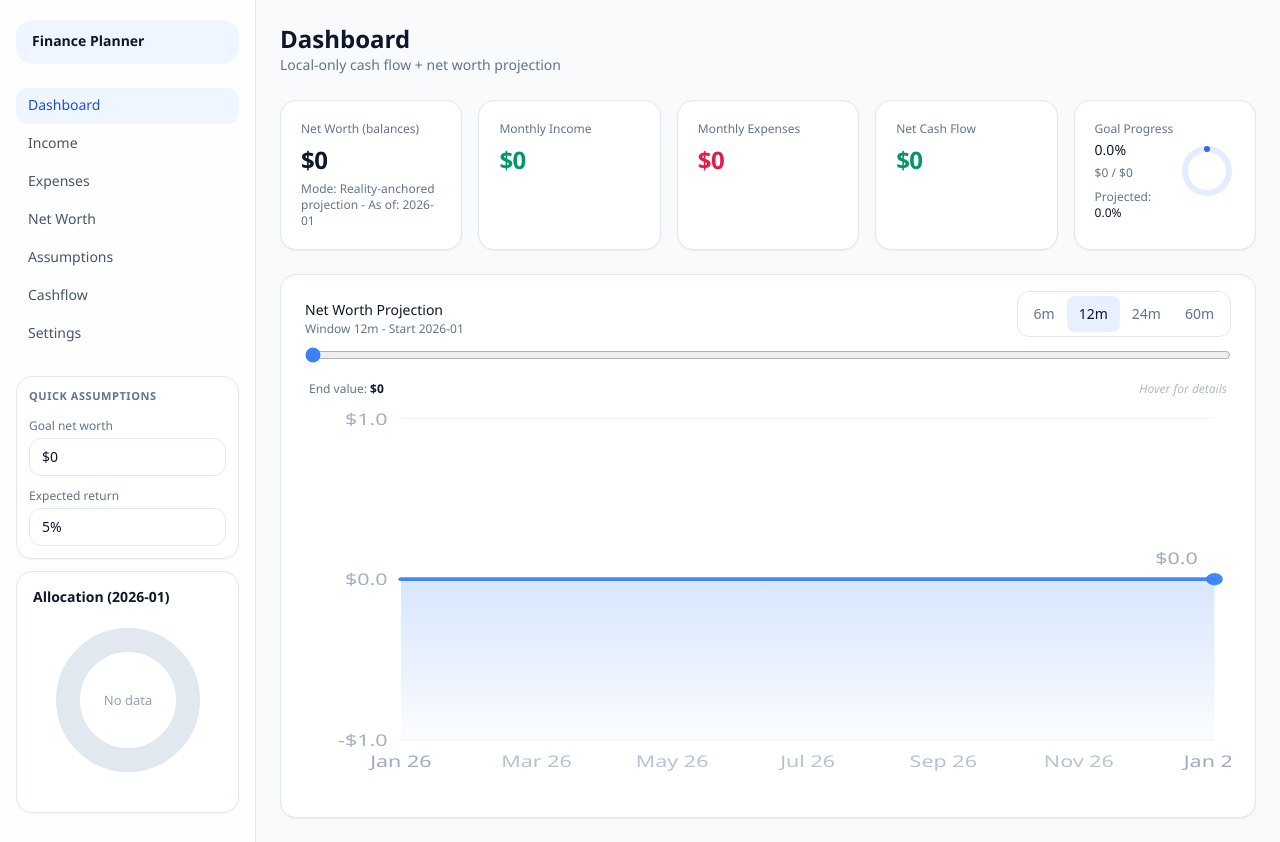
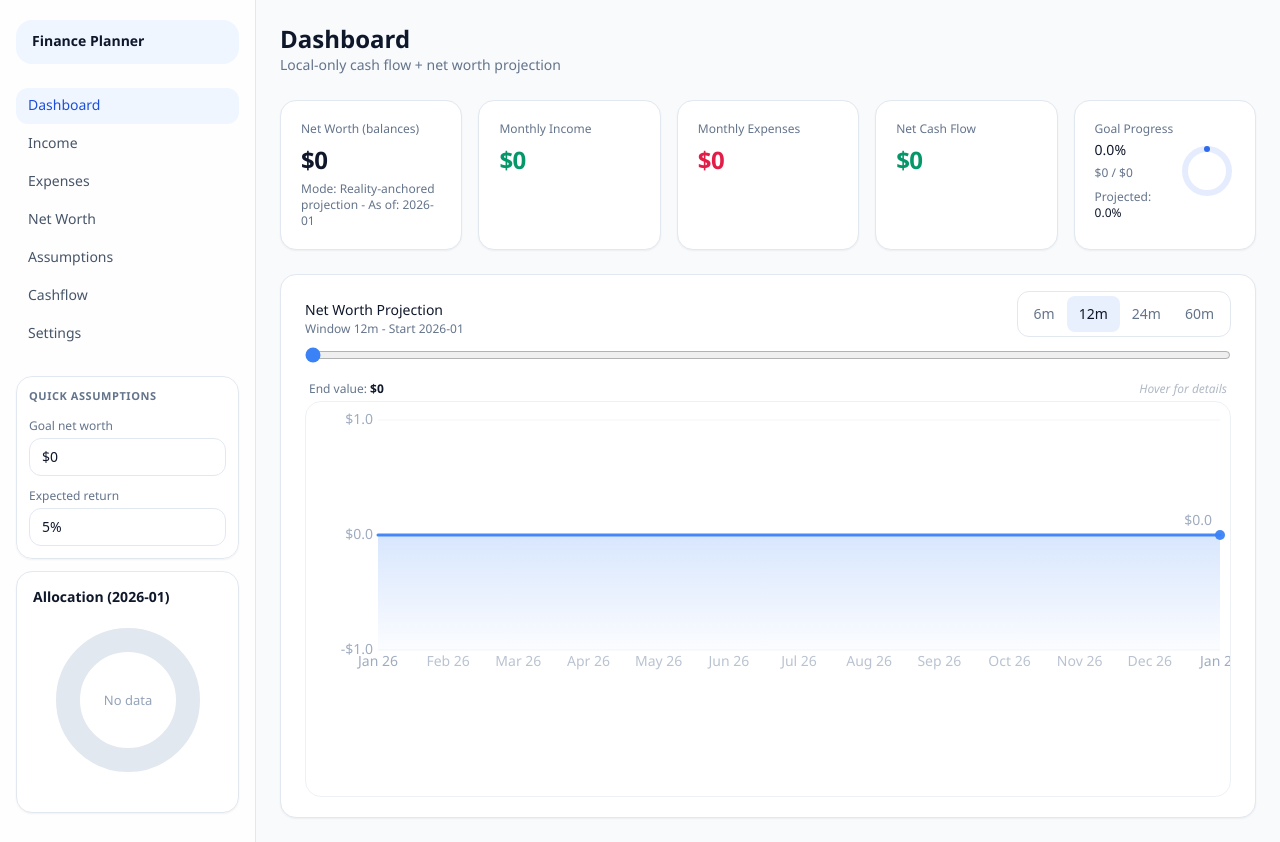
Before and after one commit to Moserpilot/Finance-Planner-2, a Next.js app: page / in a window 1280 px wide. Built offline with nearby package versions, Linux system fonts and the light colour scheme.

Commit message:
Increase chart font size and padding

```diff
--- a/app/components/NetWorthChart.tsx
+++ b/app/components/NetWorthChart.tsx
@@ -1,26 +1,43 @@
 'use client';
-import{useEffect,useMemo,useState}from'react';
+import{useEffect,useMemo,useRef,useState}from'react';
 import type{SeriesPoint}from'../lib/engine';
 function safeCurrency(c:string){const x=(c||'').trim().toUpperCase();if(!/^[A-Z]{3}$/.test(x))return'USD';try{new Intl.NumberFormat('en-US',{style:'currency',currency:x}).format(0);return x;}catch{return'USD';}}
+function fmtK(n:number,c:string){return new Intl.NumberFormat('en-US',{style:'currency',currency:safeCurrency(c),notation:'compact',compactDisplay:'short',maximumFractionDigits:1}).format(n);}
 function fmt0(n:number,c:string){return new Intl.NumberFormat('en-US',{style:'currency',currency:safeCurrency(c),maximumFractionDigits:0}).format(n);}
-function fmtK(n:number,c:string){return new Intl.NumberFormat('en-US',{style:'currency',currency:safeCurrency(c),notation:'compact',compactDisplay:'short',maximumFractionDigits:1}).format(n);}
 function parseISO(iso:string){const s=(iso||'').trim();if(!/^\d{4}-\d{2}$/.test(s))return{y:2026,m:0};const y=Number(s.slice(0,4));const mo=Number(s.slice(5,7))-1;return{y,m:mo<0||mo>11?0:mo};}
 const MON=['Jan','Feb','Mar','Apr','May','Jun','Jul','Aug','Sep','Oct','Nov','Dec'];
 function addM(sy:number,sm:number,add:number){const t=sy*12+sm+add;return{y:Math.floor(t/12),m:t%12};}
 function lbl(startISO:string,idx:number){const{y:sy,m:sm}=parseISO(startISO);const{y,m}=addM(sy,sm,idx);return MON[m]+' '+String(y).slice(-2);}
 function niceStep(range:number,maxTicks:number){const r=Math.max(1,range);const rough=r/maxTicks;const exp=Math.floor(Math.log10(rough));const base=Math.pow(10,exp);const frac=rough/base;let s=frac<=1.5?base:frac<=3?base*2:frac<=7?base*5:base*10;return Math.max(s,1);}
 export function NetWorthChart({currency,series,startMonthISO,heightPx=500}:{currency:string;series:SeriesPoint[];startMonthISO:string;heightPx?:number;}){
+  const containerRef=useRef<HTMLDivElement|null>(null);
   const[mounted,setMounted]=useState(false);
+  const[svgW,setSvgW]=useState(600);
   const[hoverPct,setHoverPct]=useState<number|null>(null);
-  useEffect(()=>{setMounted(true);},[]);
-  const VW=560,VH=320;
-  const pad={l:58,r:10,t:14,b:46};
+  useEffect(()=>{
+    setMounted(true);
+    if(containerRef.current){
+      const w=containerRef.current.getBoundingClientRect().width;
+      if(w>100)setSvgW(Math.floor(w));
+    }
+    const onResize=()=>{
+      if(containerRef.current){
+        const w=containerRef.current.getBoundingClientRect().width;
+        if(w>100)setSvgW(Math.floor(w));
+      }
+    };
+    window.addEventListener('resize',onResize);
+    return()=>window.removeEventListener('resize',onResize);
+  },[]);
+  const VH=300;
+  const pad={l:72,r:12,t:18,b:52};
   const chart=useMemo(()=>{
+    const VW=svgW;
     const vals=series.map(p=>p.netWorth);
     const mn=vals.length?Math.min(...vals):0;
     const mx=vals.length?Math.max(...vals):1;
     const rng=Math.max(1,mx-mn);
-    const step=niceStep(rng*1.3,6);
+    const step=niceStep(rng*1.3,5);
     const tickMin=Math.floor((mn-rng*0.05)/step)*step;
     const tickMax=Math.ceil((mx+rng*0.05)/step)*step;
     const yTVals:number[]=[];
@@ -44,33 +61,31 @@ export function NetWorthChart({currency,series,startMonthISO,heightPx=500}:{curr
     for(let m=0;m<=lastM;m+=every)xTicks.push({m,x:toX(m)});
     if(lastM>0&&xTicks.length&&xTicks[xTicks.length-1].m!==lastM)xTicks.push({m:lastM,x:toX(lastM)});
     const yTicks=yTVals.map(v=>({v,y:toY(v)}));
-    const bigNum=Math.max(Math.abs(tickMin),Math.abs(tickMax));
-    const yFmt=fmtK;
-    return{pts,lineD,areaD,xTicks,yTicks,yFmt,x0,x1};
-  },[series]);
+    return{VW,pts,lineD,areaD,xTicks,yTicks,x0,x1};
+  },[series,svgW]);
   const hoverIdx=useMemo(()=>{if(hoverPct===null||!chart.pts.length)return null;return Math.round(hoverPct*(chart.pts.length-1));},[hoverPct,chart.pts.length]);
   const hover=hoverIdx!=null?chart.pts[hoverIdx]:null;
   const endVal=series[series.length-1]?.netWorth??0;
   const lastPt=chart.pts.length?chart.pts[chart.pts.length-1]:null;
-  const ax='#94a3b8',axd='#94a3b8';
-  function onPointer(e:React.PointerEvent<SVGSVGElement>){const svg=e.currentTarget;const rect=svg.getBoundingClientRect();const xPx=e.clientX-rect.left;const xSvg=xPx/rect.width*VW;const clamped=Math.min(chart.x1,Math.max(chart.x0||pad.l,xSvg));setHoverPct((clamped-(chart.x0||pad.l))/((chart.x1-(chart.x0||pad.l))||1));}
-  if(!mounted)return<div className='w-full rounded-2xl border border-slate-200/60 dark:border-slate-800/60 bg-slate-50 dark:bg-slate-900/40' style={{height:heightPx}}/>;
+  const ax='#94a3b8';
+  function onPointer(e:React.PointerEvent<SVGSVGElement>){const svg=e.currentTarget;const rect=svg.getBoundingClientRect();const xPx=e.clientX-rect.left;const clamped=Math.min(chart.x1,Math.max(chart.x0||pad.l,xPx));setHoverPct((clamped-(chart.x0||pad.l))/((chart.x1-(chart.x0||pad.l))||1));}
+  if(!mounted)return<div ref={containerRef} className='w-full rounded-2xl border border-slate-200/60 dark:border-slate-800/60 bg-slate-50 dark:bg-slate-900/40' style={{height:heightPx}}/>;
   return(
     <div className='w-full' style={{height:heightPx}}>
       <div className='mb-1 flex items-center justify-between text-xs text-slate-500 dark:text-slate-400 px-1'>
         <div>End value: <span className='font-semibold text-slate-900 dark:text-slate-100'>{fmt0(endVal,currency)}</span></div>
         {hover?<div>{lbl(startMonthISO,hover.mi)} · <span className='font-semibold text-slate-900 dark:text-slate-100'>{fmt0(hover.v,currency)}</span></div>:<div className='opacity-50 italic'>Hover for details</div>}
       </div>
-      <div className='w-full' style={{height:heightPx-24}}>
-        <svg viewBox={'0 0 '+VW+' '+VH} width='100%' height='100%' preserveAspectRatio='none' className='block text-blue-500 dark:text-blue-400' onPointerMove={onPointer} onPointerDown={onPointer} onPointerLeave={()=>setHoverPct(null)} style={{touchAction:'none'}}>
-          <defs><linearGradient id='grad' x1='0' x2='0' y1='0' y2='1'><stop offset='0%' stopColor='currentColor' stopOpacity='0.2'/><stop offset='100%' stopColor='currentColor' stopOpacity='0.02'/></linearGradient><filter id='glow' x='-20%' y='-20%' width='140%' height='140%'><feDropShadow dx='0' dy='2' stdDeviation='4' floodColor='currentColor' floodOpacity='0.25'/></filter></defs>
-          {chart.yTicks.map((t,i)=>(<g key={i}><line x1={pad.l} x2={VW-pad.r} y1={t.y} y2={t.y} stroke={ax} opacity={0.1}/><text x={pad.l-8} y={t.y+5} textAnchor='end' fontSize='13' fill={ax} opacity={0.85}>{chart.yFmt(t.v,currency)}</text></g>))}
-          {chart.xTicks.map((t,i)=>(<g key={i}><text x={t.x} y={VH-pad.b+22} textAnchor='middle' fontSize='13' fill={ax} opacity={t.m%12===0?0.9:0.65}>{lbl(startMonthISO,t.m)}</text></g>))}
+      <div ref={containerRef} className='w-full overflow-hidden rounded-2xl border border-slate-200/60 dark:border-slate-800/60' style={{height:heightPx-24}}>
+        <svg width={chart.VW} height={VH} className='block text-blue-500 dark:text-blue-400' onPointerMove={onPointer} onPointerDown={onPointer} onPointerLeave={()=>setHoverPct(null)} style={{touchAction:'none',width:'100%',height:'100%'}}>
+          <defs><linearGradient id='grad' x1='0' x2='0' y1='0' y2='1'><stop offset='0%' stopColor='currentColor' stopOpacity='0.2'/><stop offset='100%' stopColor='currentColor' stopOpacity='0.02'/></linearGradient><filter id='glow'><feDropShadow dx='0' dy='2' stdDeviation='3' floodColor='currentColor' floodOpacity='0.2'/></filter></defs>
+          {chart.yTicks.map((t,i)=>(<g key={i}><line x1={pad.l} x2={chart.VW-pad.r} y1={t.y} y2={t.y} stroke={ax} opacity={0.1}/><text x={pad.l-5} y={t.y+4} textAnchor='end' fontSize='14' fill={ax} opacity={0.9}>{fmtK(t.v,currency)}</text></g>))}
+          {chart.xTicks.map((t,i)=>(<g key={i}><text x={t.x} y={VH-pad.b+16} textAnchor='middle' fontSize='14' fill={ax} opacity={t.m%12===0?0.9:0.65}>{lbl(startMonthISO,t.m)}</text></g>))}
           <path d={chart.areaD} fill='url(#grad)'/>
-          <path d={chart.lineD} fill='none' stroke='currentColor' opacity={0.4} strokeWidth={10} strokeLinecap='round' filter='url(#glow)'/>
+          <path d={chart.lineD} fill='none' stroke='currentColor' opacity={0.4} strokeWidth={8} strokeLinecap='round' filter='url(#glow)'/>
           <path d={chart.lineD} fill='none' stroke='currentColor' opacity={0.95} strokeWidth={3} strokeLinecap='round'/>
-          {lastPt&&<g><circle cx={lastPt.x} cy={lastPt.y} r={5} fill='currentColor' opacity={0.95}/><text x={lastPt.x-10} y={lastPt.y-12} textAnchor='end' fontSize='13' fill={ax} opacity={0.9}>{fmtK(lastPt.v,currency)}</text></g>}
-          {hover&&<g><line x1={hover.x} x2={hover.x} y1={pad.t} y2={VH-pad.b} stroke='currentColor' opacity={0.2} strokeDasharray='5 4'/><circle cx={hover.x} cy={hover.y} r={6} fill='currentColor' opacity={0.95}/></g>}
+          {lastPt&&<g><circle cx={lastPt.x} cy={lastPt.y} r={5} fill='currentColor' opacity={0.95}/><text x={lastPt.x-8} y={lastPt.y-10} textAnchor='end' fontSize='14' fill={ax} opacity={0.9}>{fmtK(lastPt.v,currency)}</text></g>}
+          {hover&&<g><line x1={hover.x} x2={hover.x} y1={pad.t} y2={VH-pad.b} stroke='currentColor' opacity={0.2} strokeDasharray='4 3'/><circle cx={hover.x} cy={hover.y} r={5} fill='currentColor' opacity={0.95}/></g>}
         </svg>
       </div>
     </div>
```
